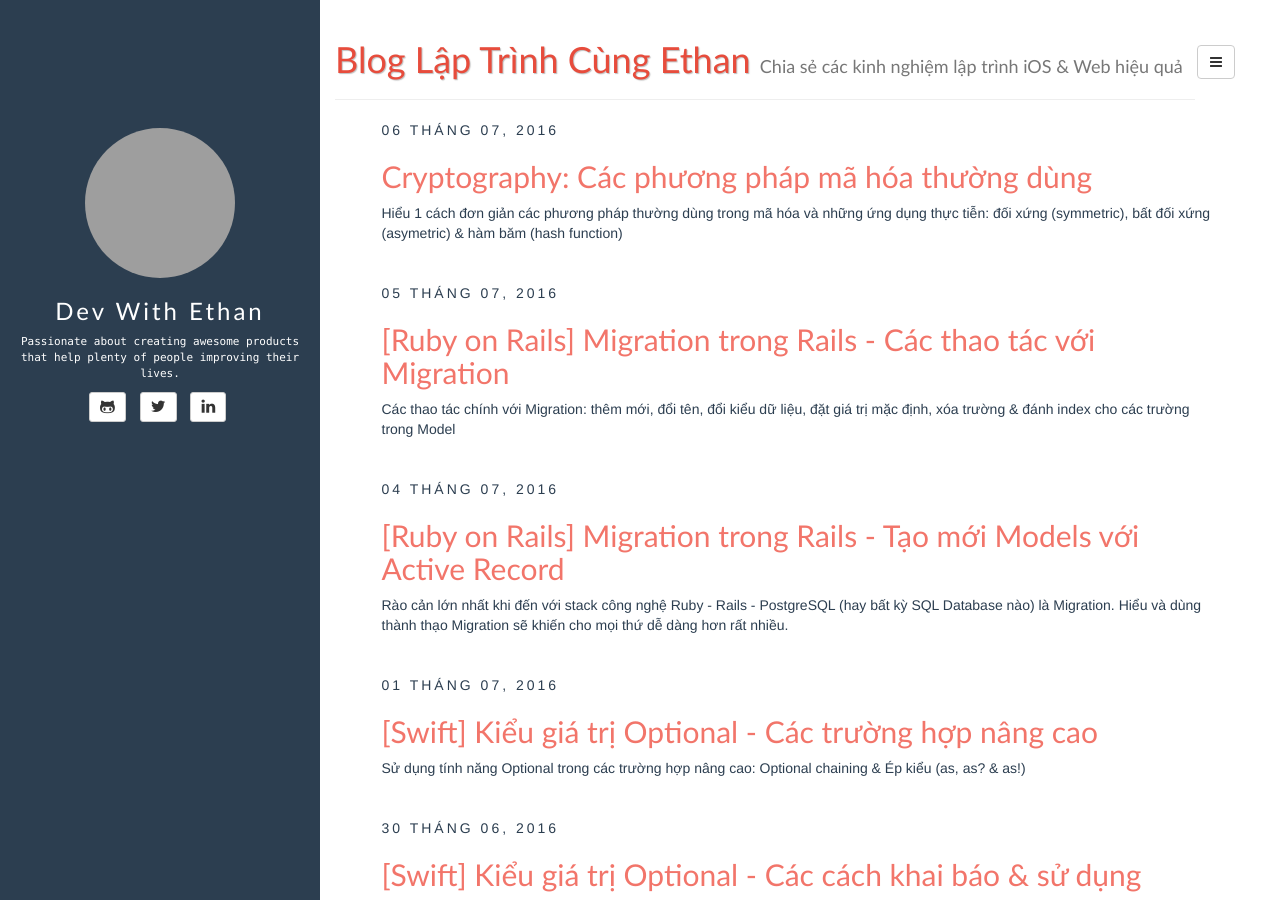
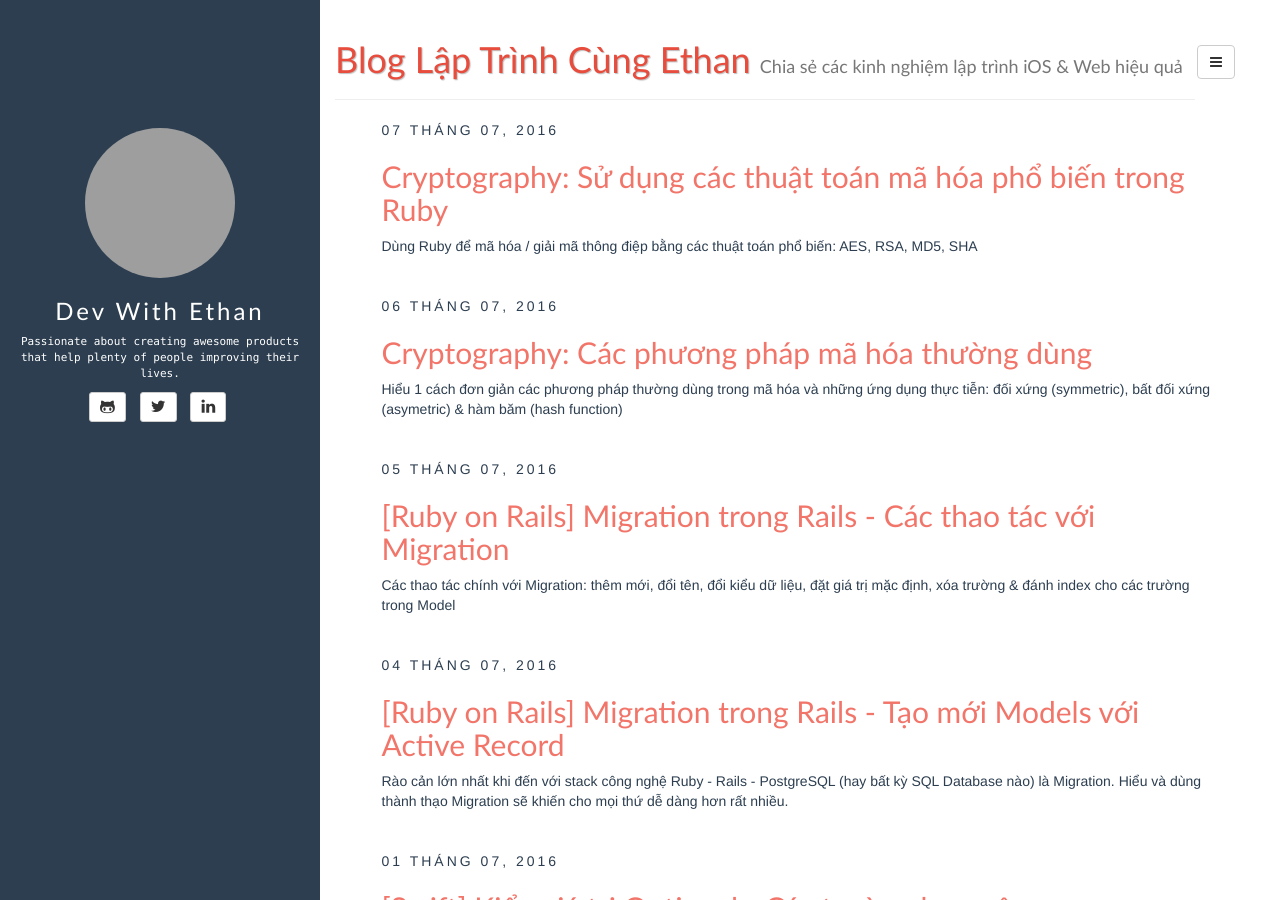
Before and after one commit to ethan605/dev-with-ethan, a Jekyll site: the page built from index.html, in a window 1280 px wide and 900 px high. Built offline with Jekyll 4.4.1, drawn with Linux system fonts in a browser that asks for light colours; nearby versions of some CDN libraries; the list of posts is cut into pages by our own code; some of the changed lines change nothing that is shown; grey boxes are pictures that could not be loaded.

Commit message:
[2016-07-07] Compose new post

````diff
--- a/_posts/2016-07-06-encryption-methods-1.md
+++ b/_posts/2016-07-06-encryption-methods-1.md
@@ -122,11 +122,11 @@ So với 2 phương pháp ở trên, **Mã hóa bằng hàm băm** đơn giản
 
 * Xác thực mật khẩu: chắc có nhiều người quen với việc dùng **MD5** hay **SHA** để lưu và xác thực 1 mật khẩu có đúng không. Ngoài ra việc lưu 1 mật khẩu dưới dạng `digest` trong database làm cho nó an toàn hơn rất nhiều: kể cả khi database có bị đánh cắp, mật khẩu người dùng cũng không bị lộ.
 * Xác thực độ toàn vẹn của 1 file hay 1 tin nhắn: việc truyền dữ liệu qua Internet không phải lúc nào cũng đảm bảo dữ liệu toàn vẹn 100%. Đôi khi những lúc mạng chậm, chập chờn hoặc có lỗi về đường truyền, chúng ta nhận được 1 file hoặc 1 thông điệp không toàn vẹn (thường là bị lỗi 1 phần). Nếu dữ liệu đủ nhỏ (1 tin nhắn vài dòng, 1 file dữ liệu vài kB) thì không nói làm gì vì ta có thể dễ dàng kiểm tra bằng mắt thường. Nhưng nếu dữ liệu lớn cỡ vài trăm MB hay GB thì không thể dùng mắt thường được. Khi đó:
-  * Tại nguồn của dữ liệu, ta tiến hành tính toán `digest` (thường là **SHA-128**, **SHA-256** hoặc **SHA-512** nếu dữ liệu rất lớn)
-  * Dữ liệu truyền qua Internet 1 cách bình thường & kèm theo `digest` đã tính toán (do `digest` này có độ dài tối đa là 512 bytes nên hầu như nó không thể bị lỗi khi truyền)
-  * Tại đích, ta lại tính toán `digest` của dữ liệu, nếu trùng khớp với `digest` tại nguồn thì tức là ta đã truyền tải thành công, còn nếu không, chắc chắn đã xảy ra lỗi ở đâu đó, ta cần truyền tải lại.
+  - Tại nguồn của dữ liệu, ta tiến hành tính toán `digest` (thường là **SHA-128**, **SHA-256** hoặc **SHA-512** nếu dữ liệu rất lớn)
+  - Dữ liệu truyền qua Internet 1 cách bình thường & kèm theo `digest` đã tính toán (do `digest` này có độ dài tối đa là 512 bytes nên hầu như nó không thể bị lỗi khi truyền)
+  - Tại đích, ta lại tính toán `digest` của dữ liệu, nếu trùng khớp với `digest` tại nguồn thì tức là ta đã truyền tải thành công, còn nếu không, chắc chắn đã xảy ra lỗi ở đâu đó, ta cần truyền tải lại.
 
-Trong bài sau, chúng ta sẽ cùng tìm hiểu 1 số thuật toán mã hóa phổ biến và cách dùng chúng trong ngôn ngữ **Ruby**.
+Trong bài [sau]({% post_url 2016-07-07-encryption-methods-2 %}), chúng ta sẽ cùng tìm hiểu 1 số thuật toán mã hóa phổ biến và cách dùng chúng trong ngôn ngữ **Ruby**.
 
 [ww2]:              https://vi.wikipedia.org/wiki/Chi%E1%BA%BFn_tranh_th%E1%BA%BF_gi%E1%BB%9Bi_th%E1%BB%A9_hai
 {:rel="nofollow"}
--- /dev/null
+++ b/_posts/2016-07-07-encryption-methods-2.md
@@ -0,0 +1,129 @@
+---
+layout: post
+title: "Cryptography: Sử dụng các thuật toán mã hóa phổ biến trong Ruby"
+description: "Dùng Ruby để mã hóa / giải mã thông điệp bằng các thuật toán phổ biến: AES, RSA, MD5, SHA"
+date: 2016-07-07 17:00:00 +0700
+categories: [misc]
+tags: [cryptopgraphy, encryption, 'mã hóa', symmetric, 'đối xứng', asymmetric, 'bất đối xứng', hash, 'hàm băm', md5, sha, aes, digest]
+comments: true
+---
+
+*... tiếp theo bài viết [Cryptography: Các phương pháp mã hóa thường dùng]({% post_url 2016-07-06-encryption-methods-1 %})*
+
+Như đã nói trong bài trước, **Mã hóa** là 1 lĩnh vực quan trọng và thú vị. Rất nhiều nhà khoa học lỗi lạc đã dành cả đời mình nghiên cứu **Mã hóa** và đưa ra nhiều thuật toán có ý nghĩa lớn với toàn bộ nền **Khoa học Máy tính** nói chung. Trong bài này, tôi sẽ đưa ra 1 vài ví dụ về những thuật toán phổ biến, có thể dễ dàng cài đặt và sử dụng bằng Ruby. Một khi đã nắm vững cách sử dụng, các bạn có thể tiếp cận sử dụng với các bộ thư viện tương tự trong các ngôn ngữ khác 1 cách dễ dàng.
+
+# 3. Mã hóa đối xứng #
+
+Có nhiều thuật toán **Mã hóa đối xứng** được nghiên cứu và phát triển, như  Twofish, Serpent, AES, Blowfish, CAST5, Grasshopper, RC4, 3DES, Skipjack, Safer+/++, IDEA,... Nói chung mỗi thuật toán đều phục vụ cho 1 mục đích khác nhau, và do đều sử dụng phương pháp **Mã hóa đối xứng** nên chúng đều có các ưu điểm và nhược điểm như đã nói ở phần trước, chỉ khác nhau ở độ phức tạp của mã khóa: càng phức tạp thì càng mất nhiều thời gian tính toán nhưng càng khó bẻ khóa.
+
+Tôi thường dùng AES trong các bài toán cần **Mã hóa đối xứng**, vì nó đủ mạnh và dễ làm việc.
+
+## 3.1. Thuật toán AES ##
+
+**AES** là viết tắt của **Advanced Encryption Standard**, có tên gốc là **Rijndael**, kết hợp từ họ của 2 nhà khoa học Bỉ phát minh ra thuật toán này là Joan Daemen & Vincent Rijmen.
+
+**AES** dựa trên 2 yếu tố là `block` và `key`, trong đó `block` có độ dài cố định 128 bit, còn `key` có thể nhận các độ dài 128, 192 hoặc 256 bit.
+
+Có rất nhiều bài viết trên mạng giải thích tường tận về thuật toán này, vậy nên ở đây ta sẽ không đi sâu vào nó. Chỉ cần biết rằng cho tới nay, AES mới bị tấn công 1 lần và được nhiều tổ chức sử dụng để mã hóa do tính an toàn của nó.
+
+## 3.2. Sử dụng AES trong Ruby ##
+
+### 3.2.1. Mã hóa ###
+
+Trong **Ruby**, chúng ta dùng **AES** thông qua bộ thư viện `OpenSSL::Cipher` (nằm trong `stdlib`).
+
+Để sử dụng AES trong Ruby, ta cần 2 tham số:
+
+* **key size** (độ lớn của `key`): nhận các giá trị 128, 192 hoặc 256 bit
+* **block cipher mode**: trong các thuật toán mã hóa sử dụng `block`, cần chỉ rõ ta muốn sử dụng chế độ nào để thao tác trên `block` đó. Các chế độ thường dùng bao gồm:
+    - Electronic Codebook (ECB)
+    - Cipher Block Chaining (CBC)
+    - Propagating Cipher Block Chaining (PCBC)
+    - Cipher Feedback (CFB)
+    - Output Feedback (OFB)
+    - Counter (CTR)
+
+Ta sẽ dùng `key` có độ dài 256 (phức tạp nhất) và `block` có chế độ `CBC`:
+
+```ruby
+cipher = OpenSSL::Cipher::AES.new(256, :CBC)
+```
+
+Sau khi khởi tạo `cipher` (có nghĩa là *mật mã*), ta cần khai báo `cipher` này dùng để *mã hóa* (*encrypt*) hay *giải mã* (*decrypt*):
+
+```ruby
+cipher.encrypt      # for encryption
+cipher.decrypt      # for decryption
+```
+
+Đối với các chế độ `CBC`, `CFB`, `OFB` hay `CTR`, ta cần thêm 1 tham số gọi là `iv` (viết tắt của **initialization vector**). Chỉ duy nhất `ECB` là không sử dụng `iv`, vậy nên theo các chuyên gia, không nên sử dụng chế độ `ECB` trừ khi thật sự rất cần đến nó.
+
+Chúng ta có thể đặt `key` và `iv` của `cipher` bằng 1 **String** mà chúng ta muốn. Lưu ý là `iv` luôn có độ dài `16` ký tự (vì `16 * 8 = 128 bit`) còn `key` thì có các độ dài `16`, `24`, `32` tương ứng với `128`, `192` hoặc `256` bit:
+
+```ruby
+cipher.key = "secretkey@dev.ethanify.me(c)2016"         # 32 bytes = 256 bits
+cipher.iv = "secret_iv(c)2016"                          # 16 bytes = 128 bits
+```
+
+hoặc để cho `cipher` tự sinh ngẫu nhiên:
+
+```ruby
+key = cipher.random_key             # "Lf\xE7 \xE3bK\x82\xA9\b\x1D\xFE){\x7F\xB9\x94\x9D\xBDc\x99\xBB\x0E\x15B@\xB9\xBE \xC31d"
+iv = cipher.random_iv               # "\x96\x86\x93QR\xBE\x00\b\xC9\x90\x18\xF0H\xFB]\f"
+```
+
+**AES** trong **Ruby** cho phép ta chèn thêm nội dung vào đoạn thông điệp mã hóa bằng hàm `update()` và chỉ tính toán giá trị cuối cùng khi gọi hàm `final()`
+
+```ruby
+encrypted_content = cipher.update("Mã hóa đối xứng")
+encrypted_content << cipher.update(" bằng thuật toán AES-256")
+encrypted_content << cipher.final
+```
+
+Lúc này, `encrypted_content` chứa thông tin mã hóa của chuỗi `"Mã hóa đối xứng bằng thuật toán AES-256"`, nhưng ở dạng các **hexcode**. Đây là do trong quá trình mã hóa / giải mã, **AES** làm việc với các data thô ở dạng binary, chứ không phải **String**, vậy nên thông tin này sẽ khó đọc và thường là khó truyền đi qua Internet (dễ mất mát).
+
+Có 1 cách đơn giản là chúng ta sẽ *encode* toàn bộ các dữ liệu thô này về dạng **Base64**. Về bản chất, **Base64** không mã hóa thông tin phức tạp như **AES**, mà chỉ tìm cách *biểu diễn* các giá trị dạng binary về dạng **String** dễ đọc bằng các ký tự chữ & số:
+
+```ruby
+encrypted_base64 = Base64.encode64(encrypted_content) # "DVM+VfhAppOtvolyq9WWhFs7AT7skg5RpsN5YVZs33J5Wr/7nUb1IEFPSfeK\n6UGCsDpN1jQbhwayk4gXiEtUgw==\n"
+```
+
+### 3.2.2. Giải mã ###
+
+Để giải mã, ta làm các bước tương tự như khi mã hóa, nhưng với mục đích ngược lại. Có 1 chú ý là, vì đây là **Mã hóa đối xứng**, nên `key` và `iv` để giải mã phải giống hoàn toàn `key` và `iv` khi mã hóa.
+
+```ruby
+decipher = OpenSSL::Cipher::AES.new(256, :CBC)
+decipher.decrypt
+
+decipher.key = "secretkey@dev.ethanify.me(c)2016"
+decipher.iv = "secret_iv(c)2016"
+```
+
+Cũng giống như khi mã hóa, giải mã bằng **AES** cũng có thể thực hiện từng phần bằng hàm `update()` và kết thúc bằng `final()`:
+
+```ruby
+decrypted_content = decipher.update(encrypted_content)
+decrypted_content << decipher.final
+```
+
+Nếu sử dụng **Base64**, ta cần *decode* dữ liệu biểu diễn bằng **Base64** trước:
+
+```ruby
+encrypted_data = Base64.decode64(encrypted_base64)
+
+decrypted_content = decipher.update(encrypted_data)
+decrypted_content << decipher.final         # Mã hóa đối xứng bằng thuật toán AES-256
+```
+
+# 4. Mã hóa bất đối xứng #
+
+## 4.1. Thuật toán RSA ##
+
+## 4.2. Sử dụng RSA trong Ruby ##
+
+# 5. Mã hóa bằng hàm băm trong Ruby #
+
+## 5.1. Thuật toán MD5 ##
+
+## 5.2. Thuật toán SHA ##
````
